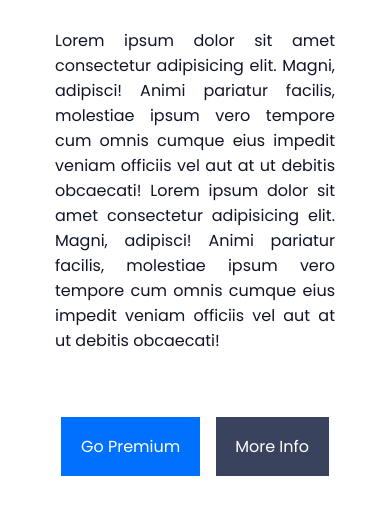
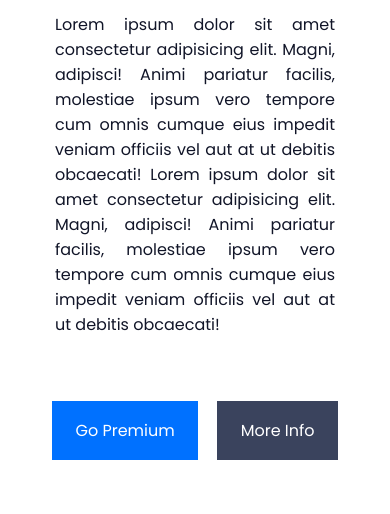
Before and after one commit to courthub74/DarkModeFollow, a plain HTML site: page index.html in a window 390 px wide. Shown: the part 226-740 px from the top of the page. Drawn offline with Linux system fonts and the light colour scheme.

Commit message:
try this for mobile

```diff
--- a/style.css
+++ b/style.css
@@ -36,8 +36,9 @@ body {
 .container {
     display: flex;
     flex-direction: column;
-    gap: 4em;
+    gap: 2em;
     /* border: 1px solid black; */
+    /* background-color: blue; */
     width: 80%;
 }
 
@@ -58,14 +59,15 @@ body {
 /* Buttons */
 .buttons {
     display: flex;
-    gap: 1em;
+    gap: 1.2em;
+    margin: 2em 0 0 0;
 }
 
 /* The Buttons physical */
 button {
     border: none;
     padding: 1em 4em;
-    padding: 2vh 5vw;
+    padding: 2vh 6vw;
     color: white;
     /* font-weight: bold; */
     font-family: Poppins;
```
